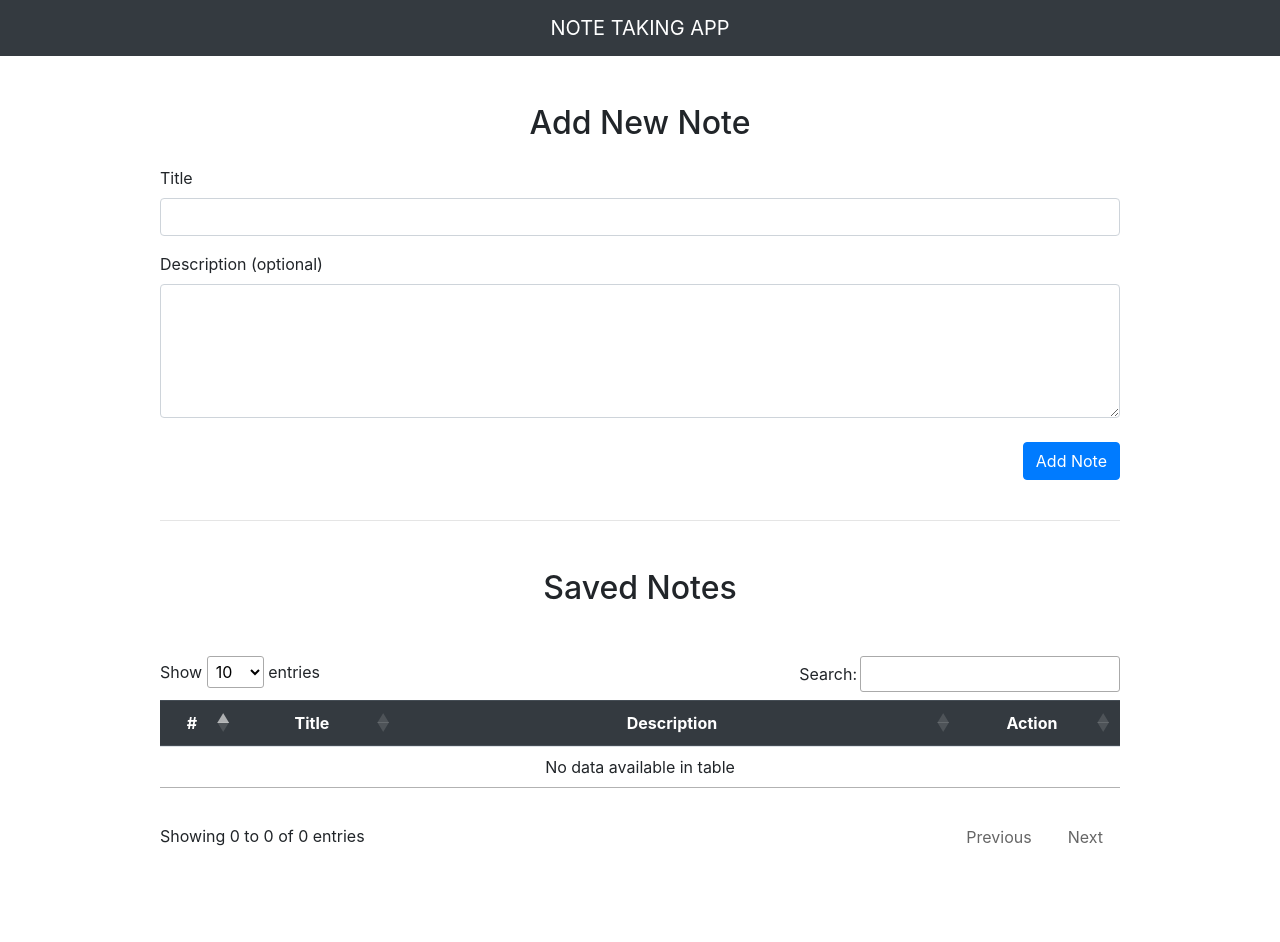
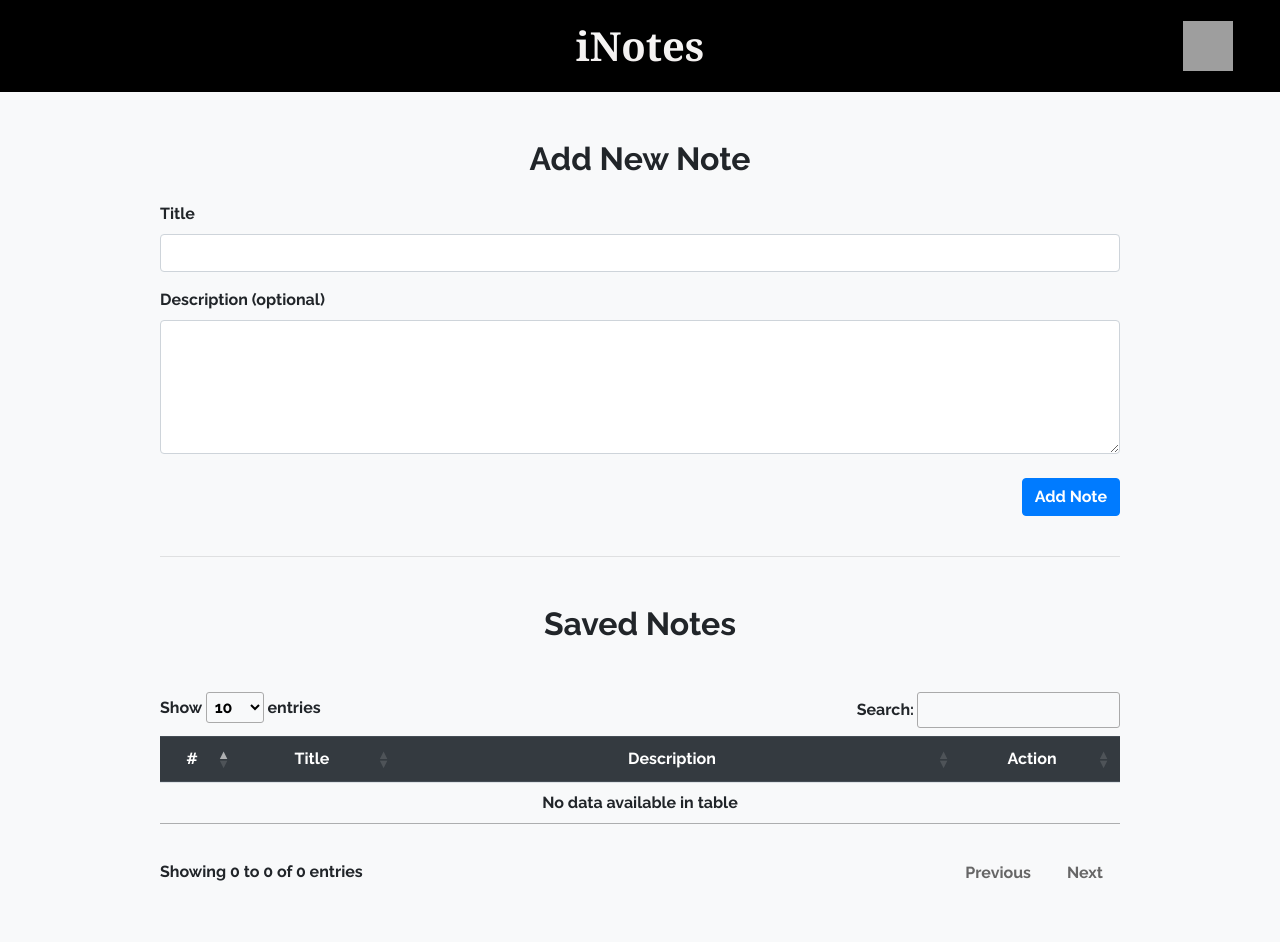
Before and after one commit to satvikpopli/iNotes, a PHP site: page / in a window 1280 px wide. Before the commit the page ends 846 px from the top, so only its background shows below. Run offline with PHP 8.4, Linux system fonts and the light colour scheme; data that the repository does not hold is empty; a stand-in replaces the project's code that opens the database connection; some libraries are stand-ins or nearby versions; grey boxes are pictures that could not be loaded.

Commit message:
Add styles.css and update design

```diff
--- a/index.php
+++ b/index.php
@@ -7,14 +7,21 @@
     <title>iNOTES</title>
     <link rel="stylesheet" href="https://cdn.jsdelivr.net/npm/bootstrap@4.3.1/dist/css/bootstrap.min.css" integrity="sha384-ggOyR0iXCbMQv3Xipma34MD+dH/1fQ784/j6cY/iJTQUOhcWr7x9JvoRxT2MZw1T" crossorigin="anonymous">
     <link rel="stylesheet" href="//cdn.datatables.net/1.12.1/css/jquery.dataTables.min.css">
+    <link rel="stylesheet" href="style.css">
 </head>
 
-<body>
-    <nav class="navbar navbar-expand-lg navbar-dark bg-dark">
-        <div class="container-fluid">
-            <a class="navbar-brand mx-auto" href="#">NOTE TAKING APP</a>
-        </div>
-    </nav>
+<body class="bg-light">
+    <header>
+        <nav class="col-3">
+        </nav>
+        <div class="company-logo col-6 text-center">iNotes</div>
+        <nav class="gitlogo mr-4 col-3">
+            <a target="_blank" href="https://github.com/satvikpopli/iNotes">
+                <img src="https://www.tethysplatform.org/images/github-icon.png" alt="" width="50rem" height="50rem">
+            </a>
+        </nav>
+    </header>
+
     <div class="my-5 w-75 mx-auto">
         <h2 class="mb-4 d-flex justify-content-center">Add New Note</h2>
         <form action="index.php" method="POST">
@@ -192,6 +199,7 @@
             })
         })
     </script>
+    <!-- </div> -->
 </body>
 
 
--- /dev/null
+++ b/style.css
@@ -0,0 +1,113 @@
+@import url('https://fonts.googleapis.com/css2?family=Raleway:wght@700&display=swap');
+
+*,
+*::before,
+*::after {
+  padding: 0;
+  margin: 0;
+  box-sizing: border-box;
+}
+
+/* ================= VARIABLE ================ */
+:root {
+  --primary-color: #017bfe;
+  /* hsl(9, 94%, 61%); */
+  --primary-color-alt: hsl(28, 72%, 83%);
+  --second-color: #3e537c;
+  --second-color-alt: hsla(220, 33%, 36%, 65%);
+  --third-color: hsl(220, 36%, 28%);
+  --white-color: #fbfbfb;
+  --white-color-alt: hsl(12, 14%, 93%);
+  --dark-color: hsl(300, 100%, 0%);
+}
+
+.gitlogo{
+    text-align: right;
+}
+
+a {
+  text-decoration: none;
+}
+
+.bx {
+  font-size: 2.5rem;
+}
+.container {
+  padding: 0 2rem;
+}
+
+/* -- BODY -- */
+body {
+  font-family: "Raleway", sans-serif;
+  font-size: 1rem;
+  background-color: var(--white-color);
+}
+
+/* ================= HEADER ================ */
+header {
+  display: flex;
+  align-items: center;
+  justify-content: space-between;
+  background-color: var(--dark-color);
+  padding: 1rem 2rem;
+}
+.company-logo {
+  font-family: "Georgia";
+  font-weight: 700;
+  font-size: 2.5rem;
+  background: -webkit-linear-gradient(
+    90deg,
+    var(--white-color-alt),
+    var(--white-color)
+  );
+  -webkit-background-clip: text;
+  -webkit-text-fill-color: transparent;
+}
+.nav-items {
+  display: flex;
+}
+.nav-item {
+  margin: 0 2rem;
+}
+.nav-link {
+  font-size: 1.1rem;
+  letter-spacing: 0.05rem;
+  position: relative;
+  background: -webkit-linear-gradient(
+    var(--primary-color-alt),
+    var(--primary-color)
+  );
+  -webkit-background-clip: text;
+  -webkit-text-fill-color: transparent;
+}
+.nav-link::before {
+  content: "";
+  background: linear-gradient(var(--primary-color), var(--primary-color-alt));
+  width: 100%;
+  height: 0.05rem;
+  position: absolute;
+  left: 0;
+  bottom: 0;
+  transform: scaleX(0);
+  transform-origin: bottom right;
+  transition: transform 150ms;
+}
+.nav-link:hover::before {
+  transform: scaleX(1);
+  transform-origin: bottom left;
+}
+.menu-toggle {
+  display: none;
+}
+.bx-menu,
+.bx-x {
+  cursor: pointer;
+  background: -webkit-linear-gradient(
+    120deg,
+    var(--primary-color-alt),
+    var(--primary-color)
+  );
+  -webkit-background-clip: text;
+  -webkit-text-fill-color: transparent;
+  display: none !important;
+}
```
Also changed, not shown: README.md.
